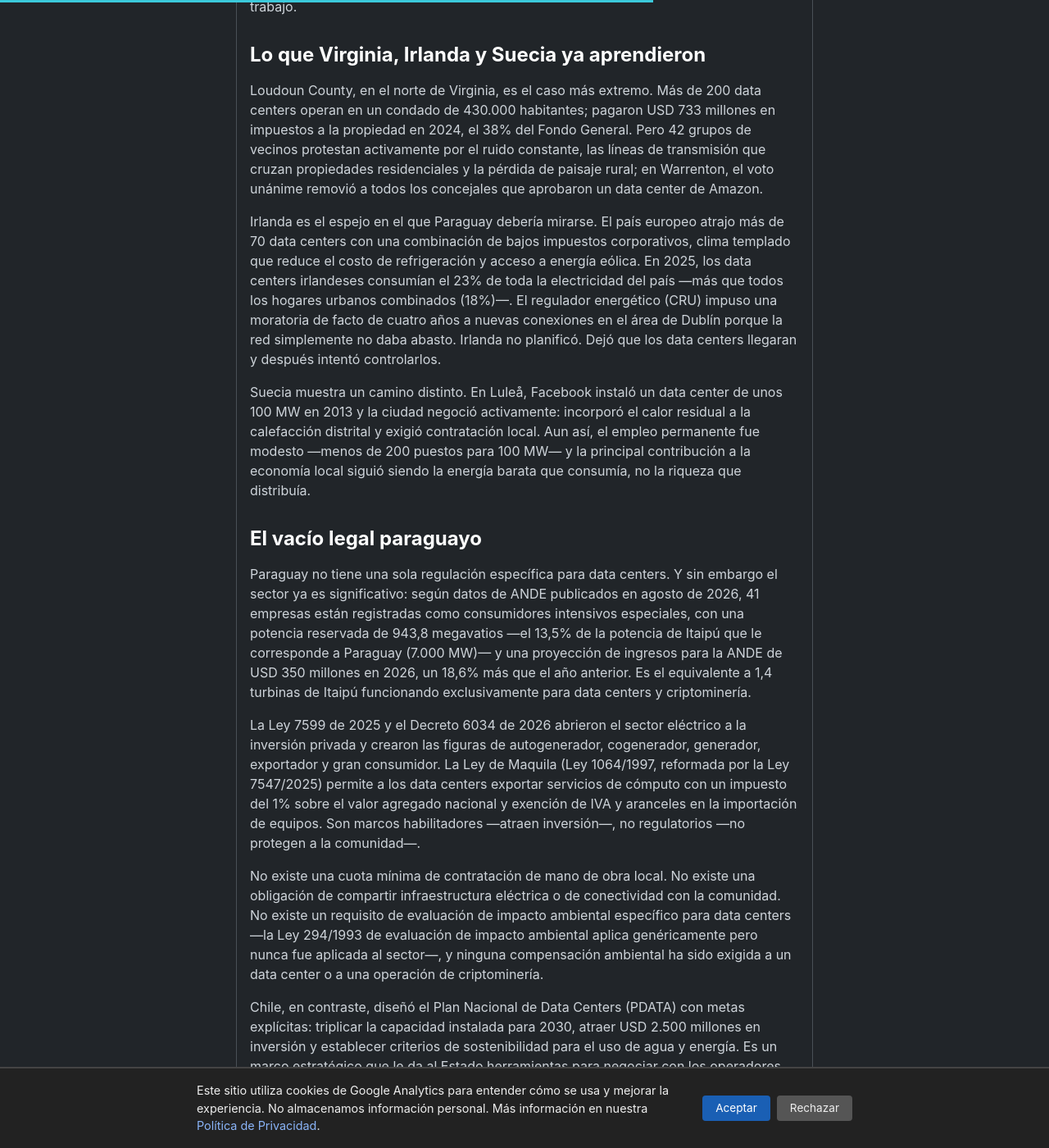
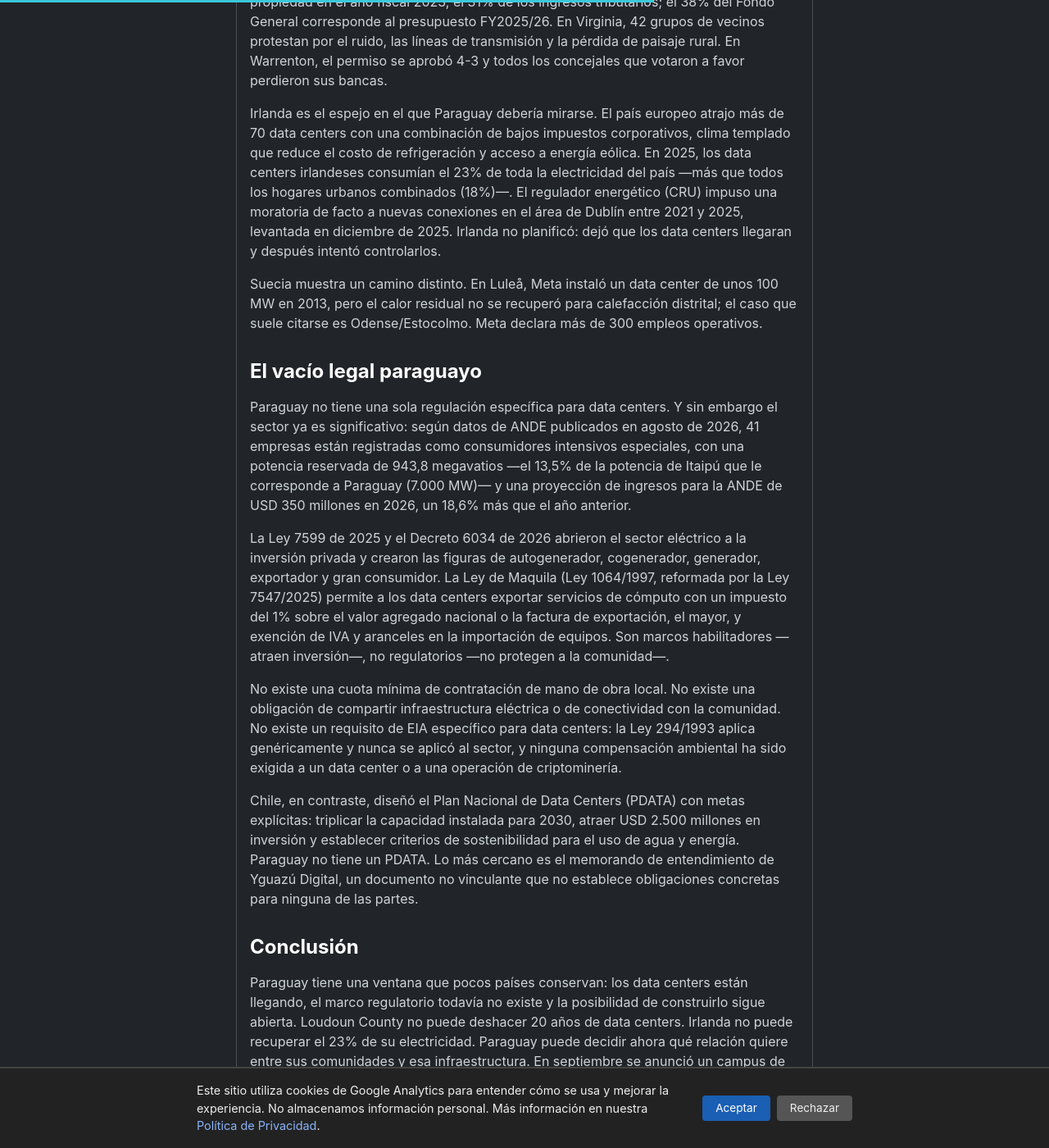
Before and after one commit to miravosqueinteresante/muchotexto.net, a Jekyll site: the page built from _posts/2026-08-04-impacto-local-data-center-paraguay.md, in a window 1280 px wide and 1400 px high, scrolled down 3211 px. Shown: the whole window at 82% size. Built offline with Jekyll 4.4.1, drawn with Linux system fonts in a browser that asks for light colours; some of the changed text lies outside the part shown.

Commit message:
Corrige datos críticos del artículo de impacto local

```diff
--- a/_posts/2026-08-04-impacto-local-data-center-paraguay.md
+++ b/_posts/2026-08-04-impacto-local-data-center-paraguay.md
@@ -11,13 +11,13 @@
 description: "HIVE Digital invirtió USD 56M en Yguazú y opera 300 MW. La comunidad recibió mejoras en escuelas y empleo temporal. Después, los beneficios se diluyen."
 ---
 
-A mediados de 2025, una empresa de infraestructura digital que cotiza en la TSX de Canadá —HIVE Digital Technologies, con sede operativa en San Antonio, Texas— completó la construcción de dos subestaciones eléctricas en Yguazú y Valenzuela, dos distritos del departamento de Cordillera y Alto Paraná. En seis meses, HIVE pasó de cero a 300 megavatios de capacidad instalada en Paraguay, una operación de minería de Bitcoin que factura más que el presupuesto municipal de varias ciudades paraguayas juntas. ¿Qué cambió en esas comunidades cuando el data center llegó? La respuesta es más compleja —y más aleccionadora— de lo que sugieren los comunicados de prensa.
+A mediados de 2025, una empresa de infraestructura digital que cotiza en la TSX de Canadá -[HIVE Digital Technologies]({% post_url 2026-07-07-criptomineria-paraguay-energia-barata %}), con sede operativa en San Antonio, Texas— completó la construcción de dos subestaciones eléctricas en Yguazú y Valenzuela, dos distritos del departamento de Cordillera y Alto Paraná. En seis meses, HIVE pasó de cero a 300 megavatios de capacidad instalada en Paraguay, una operación de minería de Bitcoin que factura más que el presupuesto municipal de varias ciudades paraguayas juntas. ¿Qué cambió en esas comunidades cuando el data center llegó? La respuesta es más compleja —y más aleccionadora— de lo que sugieren los comunicados de prensa.
 
 > **En resumen:**
-> - HIVE Digital opera 300 MW en Yguazú y Valenzuela tras invertir USD 56M en la compra del predio y USD 19M en depósitos de energía con ANDE. La construcción duró seis meses y empleó entre 800 y 1.500 trabajadores temporales. La operación permanente ocupa entre 60 y 150 personas.
+> - HIVE Digital opera 300 MW en Yguazú y Valenzuela tras invertir USD 56M en la compra del predio y USD 19M en depósitos de energía con ANDE. La construcción duró seis meses y empleó entre 800 y 1.500 trabajadores temporales. La operación permanente emplea a unos 250 colaboradores directos.
 > - La infraestructura que construyó HIVE —subestaciones eléctricas, fibra óptica— es privada y dedicada. No hay evidencia de que la red eléctrica residencial de Yguazú o Valenzuela haya mejorado por la presencia del data center.
-> - A nivel global, USD 156.000 millones en proyectos de data centers fueron bloqueados o retrasados en 2025 por oposición comunitaria. En Virginia, 42 grupos de vecinos protestan contra los data centers a pesar de que representan el 38% del Fondo General del condado.
-> - Paraguay no tiene ninguna regulación específica para data centers: no hay cuotas de contratación local, no hay obligaciones de beneficio comunitario, no hay evaluaciones de impacto ambiental obligatorias para esta actividad.
+> - A nivel global, USD 156.000 millones en proyectos de data centers fueron bloqueados o retrasados en 2025 por oposición comunitaria. En Virginia, 42 grupos de vecinos protestan contra los data centers; en Loudoun aportaron el 31% de los ingresos tributarios en el año fiscal 2023.
+> - Paraguay no tiene ninguna regulación específica para data centers: no hay cuotas de contratación local, no hay obligaciones de beneficio comunitario, no hay un requisito de evaluación de impacto ambiental específico para esta actividad (la Ley 294/1993 aplica genéricamente y nunca se aplicó al sector).
 
 El debate sobre los data centers en Paraguay suele concentrarse en los grandes números: los megavatios, los miles de millones de dólares, la geopolítica de los semiconductores. Pero los data centers no se instalan en hojas de Excel. Se instalan en distritos. Y la diferencia entre un data center que enriquece a su comunidad y uno que la exprime está en las reglas que el país establece —o deja de establecer— antes de que lleguen.
 
@@ -29,51 +29,51 @@
 
 Durante esos seis meses, la construcción demandó entre 800 y 1.500 trabajadores temporales, según estimaciones del sector. En Paraguay, donde proyectos de escala comparable como el parque industrial Acereste reportan alrededor de 100 obreros locales durante su fase de obra, el impacto en el empleo zonal durante la construcción fue significativo aunque breve.
 
-HIVE también invirtió en las escuelas de Valenzuela: instaló aire acondicionado, renovó el cableado eléctrico y pintó aulas. Las fotos de esas mejoras están documentadas en el sitio web de la empresa. Pero no hay cobertura de prensa paraguaya que verifique de forma independiente el alcance de esas inversiones, ni testimonios de la comunidad sobre qué significaron en la práctica. Al momento de publicarse este artículo (agosto de 2026), la cobertura de medios locales sobre HIVE se concentraba en La Nación, sin notas de ABC Color; enmarcaba a la empresa como parte del "polo industrial" de Yguazú, un relato sin disidencia visible.
+HIVE también invirtió en las escuelas de Valenzuela: instaló aire acondicionado, renovó el cableado eléctrico y pintó aulas. Las fotos de esas mejoras están documentadas en el sitio web de la empresa. Pero no hay cobertura de prensa paraguaya que verifique de forma independiente el alcance de esas inversiones, ni testimonios de la comunidad sobre qué significaron en la práctica. La cobertura local incluye notas de ABC Color (3-ago-2026) y La Nación, que enmarcan a la empresa como parte del "polo industrial" de Yguazú. No hay verificación independiente del alcance de las inversiones escolares.
 
 ## Lo que un data center construye y lo que no comparte
 
-Las dos subestaciones que HIVE construyó en seis meses son infraestructura de nivel industrial. La de Yguazú tiene capacidad de 200 MW —el doble de lo que consume la primera fase— y una tercera subestación de 100 MW está en construcción para el proyecto de GPU e inteligencia artificial. Son inversiones que cualquier municipio paraguayo tardaría años —o décadas— en conseguir por la vía del presupuesto público.
+Las dos subestaciones que HIVE construyó en seis meses son infraestructura de nivel industrial, como explica nuestro [análisis sobre qué es un data center]({% post_url 2026-07-10-que-es-un-data-center-paraguay-ia %}). La de Yguazú tiene capacidad de 200 MW —el doble de lo que consume la primera fase— y una tercera subestación de 100 MW está en construcción para el proyecto de GPU e inteligencia artificial. Son inversiones que cualquier municipio paraguayo tardaría años —o décadas— en conseguir por la vía del presupuesto público.
 
 Pero son inversiones privadas, dedicadas exclusivamente al data center. La electricidad que procesan los ASICs de HIVE no pasa por la red residencial de Yguazú. La fibra óptica que conecta los servidores de BUZZ AI Cloud en Asunción con los investigadores de Columbia University en Nueva York no extendió la banda ancha a las casas de Valenzuela. La mejora en la infraestructura eléctrica de la zona —una subestación nueva, líneas de transmisión reforzadas— beneficia indirectamente la estabilidad del sistema, pero no se traduce en una rebaja de tarifa para el vecino ni en una reducción de los cortes de luz en el barrio.
 
-Este patrón no es exclusivo de Paraguay. En Loudoun County, Virginia —el "Data Center Alley" que alberga más de 200 centros de datos y concentra el 70% del tráfico mundial de internet—, las líneas de transmisión de alta tensión cruzan los patios de las casas pero los vecinos no reciben un descuento en su factura de electricidad. Las subestaciones son ruidosas, los transformadores zumban las 24 horas y el tendido eléctrico —diseñado para alimentar servidores, no hogares— modificó el paisaje sin modificar la calidad del servicio residencial.
+Este patrón no es exclusivo de Paraguay. En Loudoun County, Virginia -el "Data Center Alley", el mayor mercado de data centers del mundo, con casi 200 operativos-, las líneas de transmisión de alta tensión cruzan los patios de las casas pero los vecinos no reciben un descuento en su factura de electricidad. Las subestaciones son ruidosas, los transformadores zumban las 24 horas y el tendido eléctrico —diseñado para alimentar servidores, no hogares— modificó el paisaje sin modificar la calidad del servicio residencial.
 
 ## Los empleos que llegan y los que no
 
-HIVE emplea entre 60 y 150 personas en sus operaciones paraguayas, según la estimación estándar de la industria: entre 20 y 50 empleos directos por cada 100 megavatios de capacidad instalada. Para los 300 MW actuales, eso representa entre 0,2 y 0,5 empleos por megavatio —la densidad laboral más baja de cualquier sector industrial comparable.
+HIVE declara unos 250 colaboradores directos en Paraguay (160 en Yguazú y 80 en Valenzuela), aproximadamente 0,8 empleos por megavatio. Es una de las densidades laborales más bajas entre los sectores industriales comparables.
 
 Los puestos son mayoritariamente técnicos: operadores de los contenedores de minería, electricistas para el mantenimiento de las subestaciones, personal de seguridad y vigilancia, y una capa administrativa y gerencial mínima. La mayoría de estos puestos no requieren formación universitaria, pero sí capacitación técnica específica que HIVE proporciona internamente. Los salarios del sector en Paraguay no están documentados públicamente, pero el rango estimado para posiciones técnicas de operación en la industria oscila entre 1,5 y 3 salarios mínimos.
 
-La promesa de "empleo masivo" que a veces acompaña los Anuncios de data centers no se sostiene contra los números. La construcción de Yguazú generó cientos de empleos temporales durante seis meses. La operación permanente generó decenas. Para un distrito de 10.000 habitantes como Valenzuela, 60 empleos estables no son irrelevantes —representan aproximadamente el 1,5% de la población económicamente activa local—. Pero están muy lejos de la narrativa de "transformación económica" que suele envolver estos proyectos.
+La promesa de "empleo masivo" que a veces acompaña los Anuncios de data centers no se sostiene contra los números. La construcción de Yguazú generó cientos de empleos temporales durante seis meses. La operación permanente generó decenas. Valenzuela tiene 5.907 habitantes (Censo 2022). Los 80 empleos de HIVE representan alrededor del 3% de su población económicamente activa. Pero están muy lejos de la narrativa de "transformación económica" que suele envolver estos proyectos.
 
-El contraste con otros sectores es instructivo. Una planta de autopartes en el régimen de maquila emplea típicamente entre 200 y 500 personas para una inversión similar. Un call center de 500 posiciones ocupa más gente que un data center de 300 MW. La razón es estructural: los data centers son intensivos en capital y en energía, no en trabajo.
+
 
 ## Lo que Virginia, Irlanda y Suecia ya aprendieron
 
-Loudoun County, en el norte de Virginia, es el caso más extremo. Más de 200 data centers operan en un condado de 430.000 habitantes; pagaron USD 733 millones en impuestos a la propiedad en 2024, el 38% del Fondo General. Pero 42 grupos de vecinos protestan activamente por el ruido constante, las líneas de transmisión que cruzan propiedades residenciales y la pérdida de paisaje rural; en Warrenton, el voto unánime removió a todos los concejales que aprobaron un data center de Amazon.
+Loudoun County es el caso más extremo: casi 200 data centers operativos en un condado de 430.000 habitantes. Pagaron USD 733 millones en impuestos a la propiedad en el año fiscal 2023, el 31% de los ingresos tributarios; el 38% del Fondo General corresponde al presupuesto FY2025/26. En Virginia, 42 grupos de vecinos protestan por el ruido, las líneas de transmisión y la pérdida de paisaje rural. En Warrenton, el permiso se aprobó 4-3 y todos los concejales que votaron a favor perdieron sus bancas.
 
-Irlanda es el espejo en el que Paraguay debería mirarse. El país europeo atrajo más de 70 data centers con una combinación de bajos impuestos corporativos, clima templado que reduce el costo de refrigeración y acceso a energía eólica. En 2025, los data centers irlandeses consumían el 23% de toda la electricidad del país —más que todos los hogares urbanos combinados (18%)—. El regulador energético (CRU) impuso una moratoria de facto de cuatro años a nuevas conexiones en el área de Dublín porque la red simplemente no daba abasto. Irlanda no planificó. Dejó que los data centers llegaran y después intentó controlarlos.
+Irlanda es el espejo en el que Paraguay debería mirarse. El país europeo atrajo más de 70 data centers con una combinación de bajos impuestos corporativos, clima templado que reduce el costo de refrigeración y acceso a energía eólica. En 2025, los data centers irlandeses consumían el 23% de toda la electricidad del país —más que todos los hogares urbanos combinados (18%)—. El regulador energético (CRU) impuso una moratoria de facto a nuevas conexiones en el área de Dublín entre 2021 y 2025, levantada en diciembre de 2025. Irlanda no planificó: dejó que los data centers llegaran y después intentó controlarlos.
 
-Suecia muestra un camino distinto. En Luleå, Facebook instaló un data center de unos 100 MW en 2013 y la ciudad negoció activamente: incorporó el calor residual a la calefacción distrital y exigió contratación local. Aun así, el empleo permanente fue modesto —menos de 200 puestos para 100 MW— y la principal contribución a la economía local siguió siendo la energía barata que consumía, no la riqueza que distribuía.
+Suecia muestra un camino distinto. En Luleå, Meta instaló un data center de unos 100 MW en 2013, pero el calor residual no se recuperó para calefacción distrital; el caso que suele citarse es Odense/Estocolmo. Meta declara más de 300 empleos operativos.
 
 ## El vacío legal paraguayo
 
-Paraguay no tiene una sola regulación específica para data centers. Y sin embargo el sector ya es significativo: según datos de ANDE publicados en agosto de 2026, 41 empresas están registradas como consumidores intensivos especiales, con una potencia reservada de 943,8 megavatios —el 13,5% de la potencia de Itaipú que le corresponde a Paraguay (7.000 MW)— y una proyección de ingresos para la ANDE de USD 350 millones en 2026, un 18,6% más que el año anterior. Es el equivalente a 1,4 turbinas de Itaipú funcionando exclusivamente para data centers y criptominería.
+Paraguay no tiene una sola regulación específica para data centers. Y sin embargo el sector ya es significativo: según datos de ANDE publicados en agosto de 2026, 41 empresas están registradas como consumidores intensivos especiales, con una potencia reservada de 943,8 megavatios —el 13,5% de la potencia de Itaipú que le corresponde a Paraguay (7.000 MW)— y una proyección de ingresos para la ANDE de USD 350 millones en 2026, un 18,6% más que el año anterior.
 
-La Ley 7599 de 2025 y el Decreto 6034 de 2026 abrieron el sector eléctrico a la inversión privada y crearon las figuras de autogenerador, cogenerador, generador, exportador y gran consumidor. La Ley de Maquila (Ley 1064/1997, reformada por la Ley 7547/2025) permite a los data centers exportar servicios de cómputo con un impuesto del 1% sobre el valor agregado nacional y exención de IVA y aranceles en la importación de equipos. Son marcos habilitadores —atraen inversión—, no regulatorios —no protegen a la comunidad—.
+La Ley 7599 de 2025 y el Decreto 6034 de 2026 abrieron el sector eléctrico a la inversión privada y crearon las figuras de autogenerador, cogenerador, generador, exportador y gran consumidor. La Ley de Maquila (Ley 1064/1997, reformada por la Ley 7547/2025) permite a los data centers exportar servicios de cómputo con un impuesto del 1% sobre el valor agregado nacional o la factura de exportación, el mayor, y exención de IVA y aranceles en la importación de equipos. Son marcos habilitadores —atraen inversión—, no regulatorios —no protegen a la comunidad—.
 
-No existe una cuota mínima de contratación de mano de obra local. No existe una obligación de compartir infraestructura eléctrica o de conectividad con la comunidad. No existe un requisito de evaluación de impacto ambiental específico para data centers —la Ley 294/1993 de evaluación de impacto ambiental aplica genéricamente pero nunca fue aplicada al sector—, y ninguna compensación ambiental ha sido exigida a un data center o a una operación de criptominería.
+No existe una cuota mínima de contratación de mano de obra local. No existe una obligación de compartir infraestructura eléctrica o de conectividad con la comunidad. No existe un requisito de EIA específico para data centers: la Ley 294/1993 aplica genéricamente y nunca se aplicó al sector, y ninguna compensación ambiental ha sido exigida a un data center o a una operación de criptominería.
 
-Chile, en contraste, diseñó el Plan Nacional de Data Centers (PDATA) con metas explícitas: triplicar la capacidad instalada para 2030, atraer USD 2.500 millones en inversión y establecer criterios de sostenibilidad para el uso de agua y energía. Es un marco estratégico que le da al Estado herramientas para negociar con los operadores antes de que lleguen. Paraguay no tiene un PDATA. Lo más cercano es el memorando de entendimiento de Yguazú Digital, un documento no vinculante que no establece obligaciones concretas para ninguna de las partes.
+Chile, en contraste, diseñó el Plan Nacional de Data Centers (PDATA) con metas explícitas: triplicar la capacidad instalada para 2030, atraer USD 2.500 millones en inversión y establecer criterios de sostenibilidad para el uso de agua y energía. Paraguay no tiene un PDATA. Lo más cercano es el memorando de entendimiento de Yguazú Digital, un documento no vinculante que no establece obligaciones concretas para ninguna de las partes.
 
 ## Conclusión
 
-Paraguay tiene una ventana que pocos países conservan: los data centers están llegando, el marco regulatorio todavía no existe y la posibilidad de construirlo sigue abierta. Loudoun County no puede deshacer 20 años de data centers. Irlanda no puede recuperar el 23% de su electricidad. Paraguay sí puede decidir ahora qué tipo de relación quiere entre sus comunidades y la infraestructura digital que se instala en ellas. Y la escala no se detiene: en septiembre se anunció un campus de IA de 1,3 GW en Yguazú (ARAICO), y en octubre Atome rescindió su contrato con la ANDE liberando 145 MW reservados.
+Paraguay tiene una ventana que pocos países conservan: los data centers están llegando, el marco regulatorio todavía no existe y la posibilidad de construirlo sigue abierta. Loudoun County no puede deshacer 20 años de data centers. Irlanda no puede recuperar el 23% de su electricidad. Paraguay puede decidir ahora qué relación quiere entre sus comunidades y esa infraestructura. En septiembre se anunció un campus de IA de 1,3 GW en Yguazú (ARAICO), y en octubre Atome notificó la rescisión de su contrato con la ANDE, efectiva a fines de 2026; los 145 MW no se liberan de inmediato y la empresa negocia un nuevo PPA.
 
 Esa decisión requiere tres cosas. Una: exigir evaluaciones de impacto ambiental y social antes de aprobar nuevas conexiones de alta tensión para data centers. Dos: establecer cuotas mínimas de contratación local —no solo en la construcción, también en la operación— y mecanismos para que la recaudación fiscal de los data centers se reinvierta en los municipios donde operan. Tres: negociar acuerdos de beneficio comunitario vinculantes, como la extensión de fibra óptica a las comunidades vecinas.
 
-La llegada de un data center a un distrito paraguayo puede ser la mejor noticia en décadas o el inicio de una tensión que va a durar generaciones. La diferencia entre un escenario y el otro no la hace el data center. La hacen las reglas que el país escribe antes de que llegue.
+Un data center puede ser la mejor noticia en décadas o el inicio de una tensión generacional. La diferencia entre un escenario y el otro no la hace el data center. La hacen las reglas que el país escribe antes de que llegue.
 
 Más análisis en el [Observatorio de IA en Paraguay](/ia-en-paraguay/).
 
@@ -102,7 +101,7 @@
       "name": "¿Cuánto empleo genera un data center en Paraguay?",
       "acceptedAnswer": {
         "@type": "Answer",
-        "text": "Un data center de 100 MW emplea entre 20 y 50 personas en operación permanente. Durante la fase de construcción (6-18 meses), emplea entre 800 y 1.500 trabajadores temporales. Los 300 MW de HIVE en Yguazú y Valenzuela ocupan entre 60 y 150 personas. La densidad laboral —0,2 a 0,5 empleos por megavatio— es la más baja de cualquier sector industrial comparable."
+        "text": "HIVE declara unos 250 colaboradores directos para sus 300 MW en Yguazú y Valenzuela (~0,8 empleos por megavatio). Durante la construcción, la estimación sectorial es de 800 a 1.500 trabajadores temporales. La densidad laboral es una de las más bajas entre los sectores industriales comparables."
       }
     },
     {
--- a/scripts/url_403_allowlist.txt
+++ b/scripts/url_403_allowlist.txt
@@ -2,6 +2,7 @@
 # Mantener solo dominios institucionales o medios con bloqueo anti-bot conocido.
 bcp.gov.py
 dni.gov
+restofworld.org
 sciencedirect.com
 timesofisrael.com
 ucl.ac.uk
```
Also changed, not shown: other parts of _posts/2026-08-04-impacto-local-data-center-paraguay.md (+3 -4 lines).
